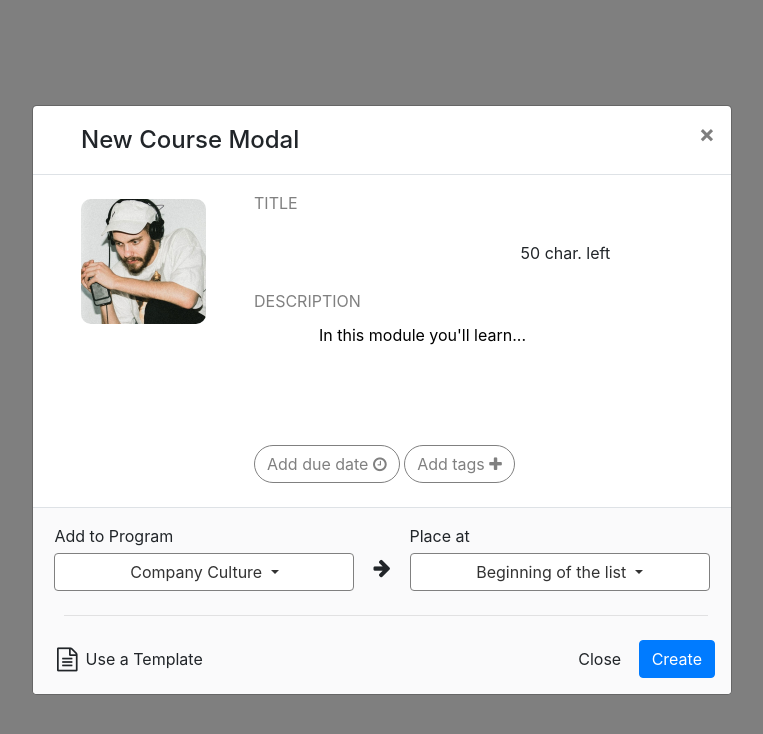
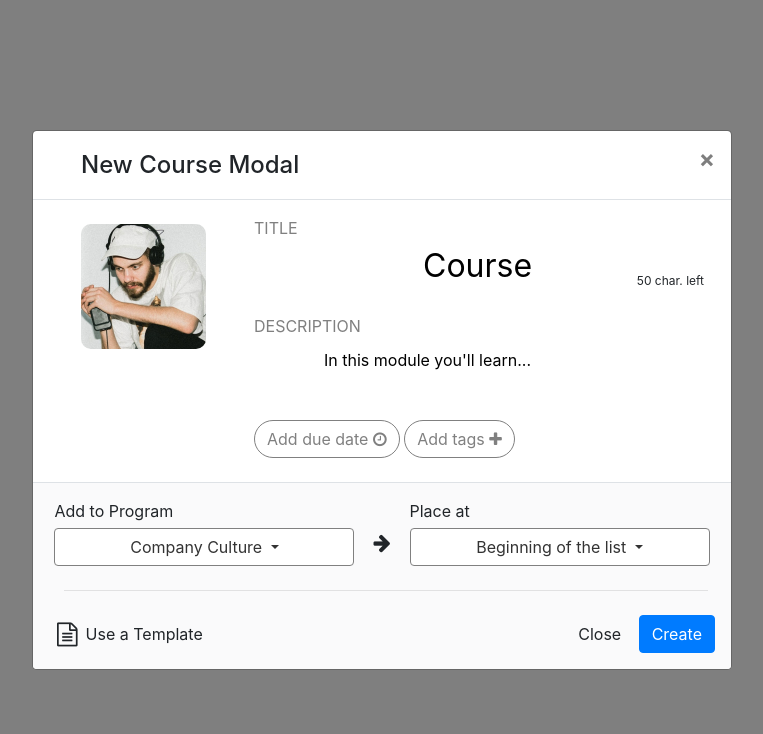
Before and after one commit to consciencedub/course-modal, a plain HTML site: page index.html in a window 1280 px wide. Both pictures are taken after a click on the button "Start a New Course". Shown: the whole page, without its empty margins (258-1021 px from the left). Drawn offline with nearby package versions, Linux system fonts and the light colour scheme.

Commit message:
Update style.css

```diff
--- a/style.css
+++ b/style.css
@@ -2,7 +2,7 @@
     font-size: medium;
     text-transform: uppercase;
     color: gray;
-    width: 400px;
+    width: 450px;
 
 }.duh {
     display: flex;
@@ -80,13 +80,13 @@
     flex-direction: row;
 }
 
-textarea {
+/* textarea {
     border: none;
     resize: none;
-}
+} */
 
 .message {
-    width: 390px;
+    width: 550px;
     height: 50px;
     margin-left: 5px;
     border: none;
@@ -94,11 +94,12 @@ textarea {
     font-size: 2rem;
 }
 
-#message2 {
+.message2 {
     width: 390px;
     height: 50px;
     margin-left: 5px;
     border: none;
+    resize: none;
 }
 
 .modal-footer {
@@ -154,11 +155,14 @@ h6 {
 }
 
 .left-chars {
-    width: 200px;
+    width: 120px;
+    font-size: 12px;
+    text-align: right;
 }
 
 .box-info {
     display: flex;
     flex-direction: row;
     align-items: flex-end;
+    width: 450px;
 }
```
